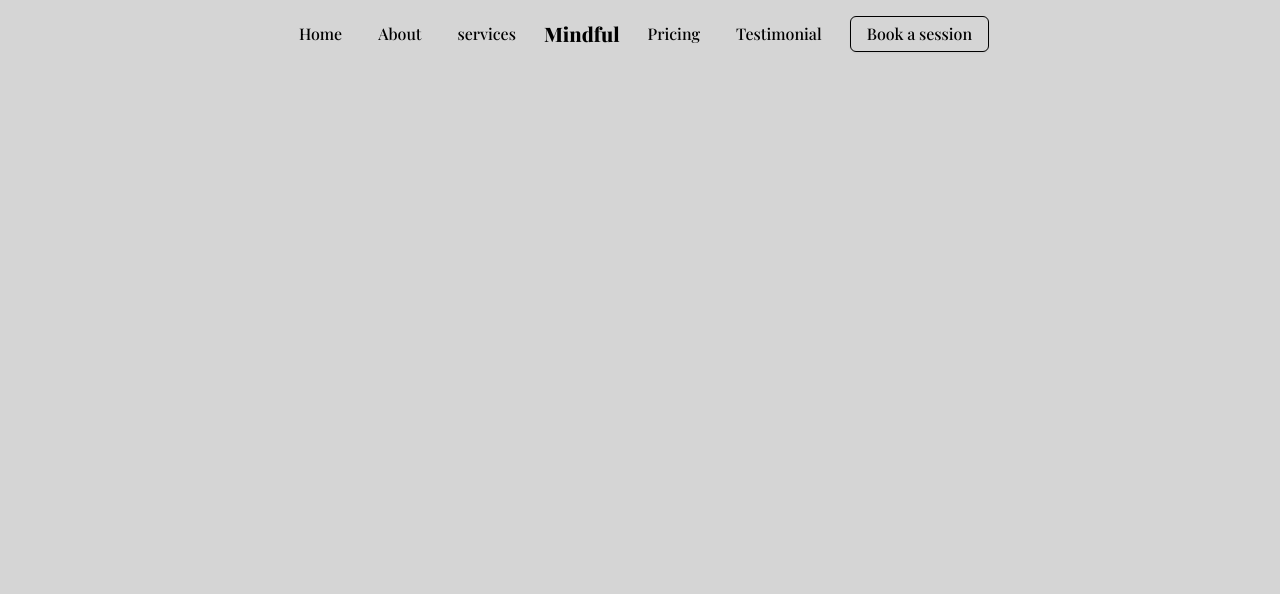
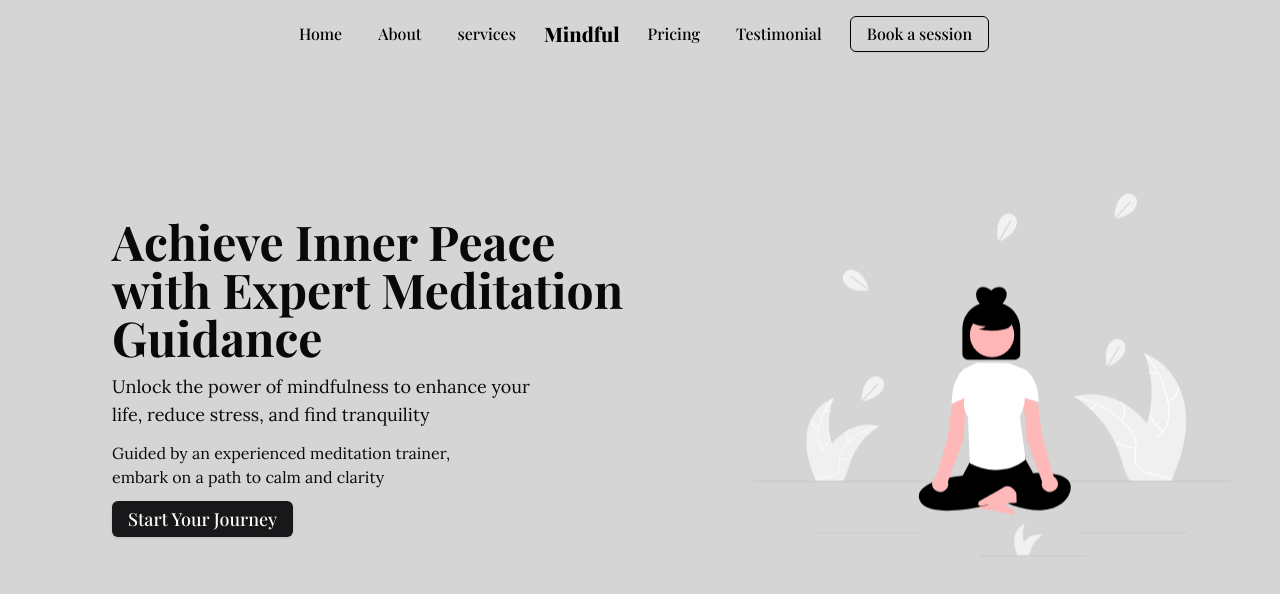
Before and after one commit to ArnabTo/minful-meditation-app-react, a React (Vite) app: page / in a window 1280 px wide. Shown: the top 594 px of the page. Built offline with nearby package versions, Linux system fonts and the light colour scheme; a web font is replaced by a local one.

Commit message:
added hero section

```diff
--- a/index.html
+++ b/index.html
@@ -1,19 +1,26 @@
 <!doctype html>
 <html lang="en">
+
 <head>
   <meta charset="UTF-8" />
   <link rel="icon" type="image/svg+xml" href="/vite.svg" />
   <meta name="viewport" content="width=device-width, initial-scale=1.0" />
   <title>Mindflow</title>
 
-
   <link rel="preconnect" href="https://fonts.googleapis.com">
   <link rel="preconnect" href="https://fonts.gstatic.com" crossorigin>
   <link href="https://fonts.googleapis.com/css2?family=Playfair+Display:ital,wght@0,400..900;1,400..900&display=swap"
     rel="stylesheet">
+
+  <link rel="preconnect" href="https://fonts.googleapis.com">
+  <link rel="preconnect" href="https://fonts.gstatic.com" crossorigin>
+  <link href="https://fonts.googleapis.com/css2?family=Lora:ital,wght@0,400..700;1,400..700&display=swap"
+    rel="stylesheet">
 </head>
+
 <body>
   <div id="root"></div>
   <script type="module" src="/src/main.jsx"></script>
 </body>
+
 </html>
--- a/src/App.jsx
+++ b/src/App.jsx
@@ -1,4 +1,5 @@
 import './App.css'
+import Hero from './components/Hero'
 import Navbar from './components/Navbar'
 
 function App() {
@@ -6,6 +7,7 @@ function App() {
   return (
     <div className='max-w-7xl mx-auto'>
       <Navbar/>
+      <Hero/>
     </div>
   )
 }
--- /dev/null
+++ b/src/components/Hero.jsx
@@ -0,0 +1,28 @@
+import HeroPng from '../assets/undraw_meditation_re_gll0.svg';
+import { Button } from './ui/button';
+
+const Hero = () => {
+    return (
+        <div className="max-w-7xl mx-auto my-16 px-6 md:px-12 lg:my-36">
+            <div className="flex flex-col-reverse lg:flex-row items-center">
+                <div className="flex flex-col justify-center items-start space-y-3 lg:px-16">
+                    <h1 className="text-3xl md:text-4xl lg:text-5xl font-bold text-center lg:text-left">
+                        Achieve Inner Peace <br className="hidden lg:block" /> with Expert Meditation Guidance
+                    </h1>
+                    <p className="text-base md:text-lg font-lora text-center lg:text-left">
+                        Unlock the power of mindfulness to enhance your <br className='hidden lg:block'></br> life, reduce stress, and find tranquility
+                    </p>
+                    <p className="font-lora text-center lg:text-left">
+                        Guided by an experienced meditation trainer,<br className='hidden lg:block'></br> embark on a path to calm and clarity
+                    </p>
+                    <Button className="font-playfair self-center lg:self-start px-4 text-lg">Start Your Journey</Button>
+                </div>
+                <div className="flex justify-center mb-6 lg:mb-0">
+                    <img className="w-72 md:w-96 lg:w-[30rem] lg:max-w-2xl animate-float" src={HeroPng} alt="hero" />
+                </div>
+            </div>
+        </div>
+    );
+};
+
+export default Hero;
--- a/src/components/Navbar.jsx
+++ b/src/components/Navbar.jsx
@@ -1,5 +1,5 @@
 import { Button } from './ui/button';
-import { NavigationMenu, NavigationMenuItem, NavigationMenuLink, NavigationMenuList, navigationMenuTriggerStyle } from './ui/navigation-menu';
+import { NavigationMenu, NavigationMenuItem, NavigationMenuLink, NavigationMenuList } from './ui/navigation-menu';
 import { Sheet, SheetContent, SheetTrigger } from './ui/sheet';
 
 const Navbar = () => {
@@ -20,10 +20,10 @@ const Navbar = () => {
                         <SheetContent side='left'>
                             <div className="grid gap-2 py-6">
                                 <a href='/'>Home</a>
-                                <a href='/blogs'>Blogs</a>
-                                <a href='/'>Prodcasts</a>
-                                <a href='/'>Contact</a>
-                                <a href='/'>About</a>
+                                <a href='/blogs'>About</a>
+                                <a href='/'>Services</a>
+                                <a href='/'>Pricing</a>
+                                <a href='/'>Testimonial</a>
                             </div>
                         </SheetContent>
                     </Sheet>
--- a/tailwind.config.js
+++ b/tailwind.config.js
@@ -9,6 +9,16 @@ export default {
 		extend: {
 			fontFamily: {
 				'playfair': ['Playfair Display', 'serif'],
+				'lora': ['Lora', 'serif'],
+			},
+			animation: {
+				float: 'floating 3s ease-in-out infinite',
+			},
+			keyframes: {
+				floating: {
+					'0%, 100%': { transform: 'translateY(0)' },
+					'50%': { transform: 'translateY(-10px)' },
+				},
 			},
 			borderRadius: {
 				lg: 'var(--radius)',
```
Also changed, not shown: src/assets/undraw_meditation_re_gll0.svg (added). Lines whose indentation alone changed are shown as unchanged.
